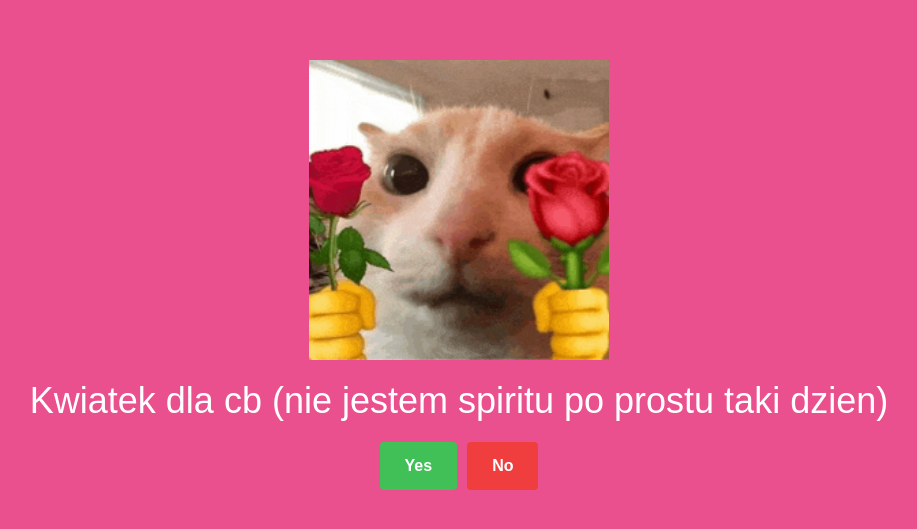
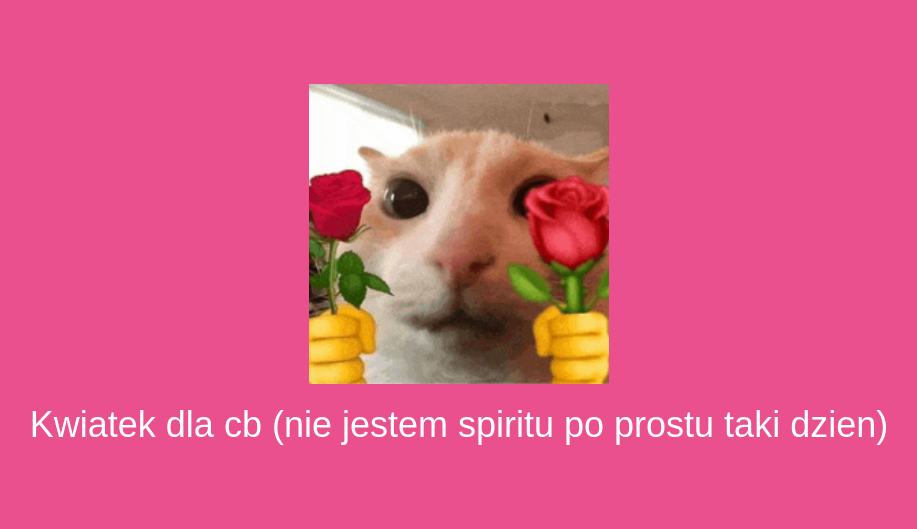
Before and after one commit to 4Funo7/okok, a plain HTML site: page index.html in a window 1280 px wide. Shown: the part 125-654 px from the top of the page, without its empty margins (181-1098 px from the left). Drawn offline with Linux system fonts and the light colour scheme; a web font is replaced by a local one.

Commit message:
first commt

```diff
--- a/index.html
+++ b/index.html
@@ -16,8 +16,8 @@
     <img class="cat-img" src="img/kot.gif" alt="" />
     <p class="title">Kwiatek dla cb (nie jestem spiritu po prostu taki dzien)</p>
     <div class="buttons">
-      <button type="button" class="btn btn--yes">Yes</button>
-      <button type="button" class="btn btn--no">No</button>
+      <!-- <button type="button" class="btn btn--yes">Yes</button>
+      <button type="button" class="btn btn--no">No</button> -->
     </div>
   </main>
 
```
